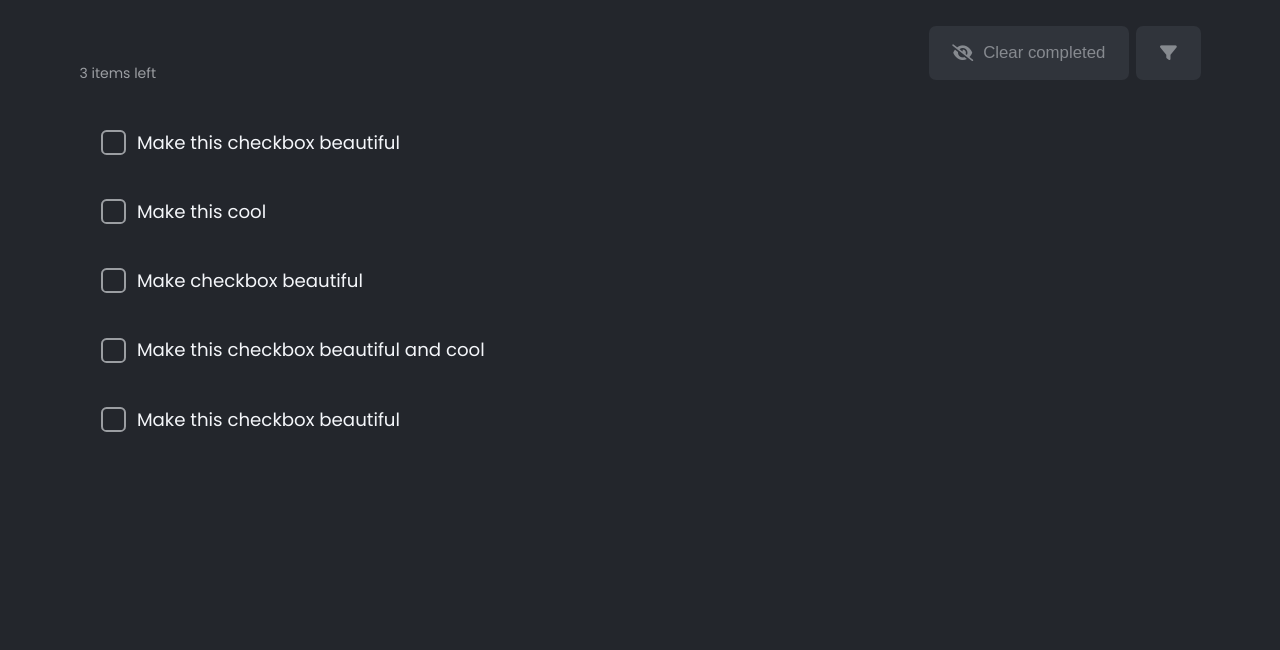
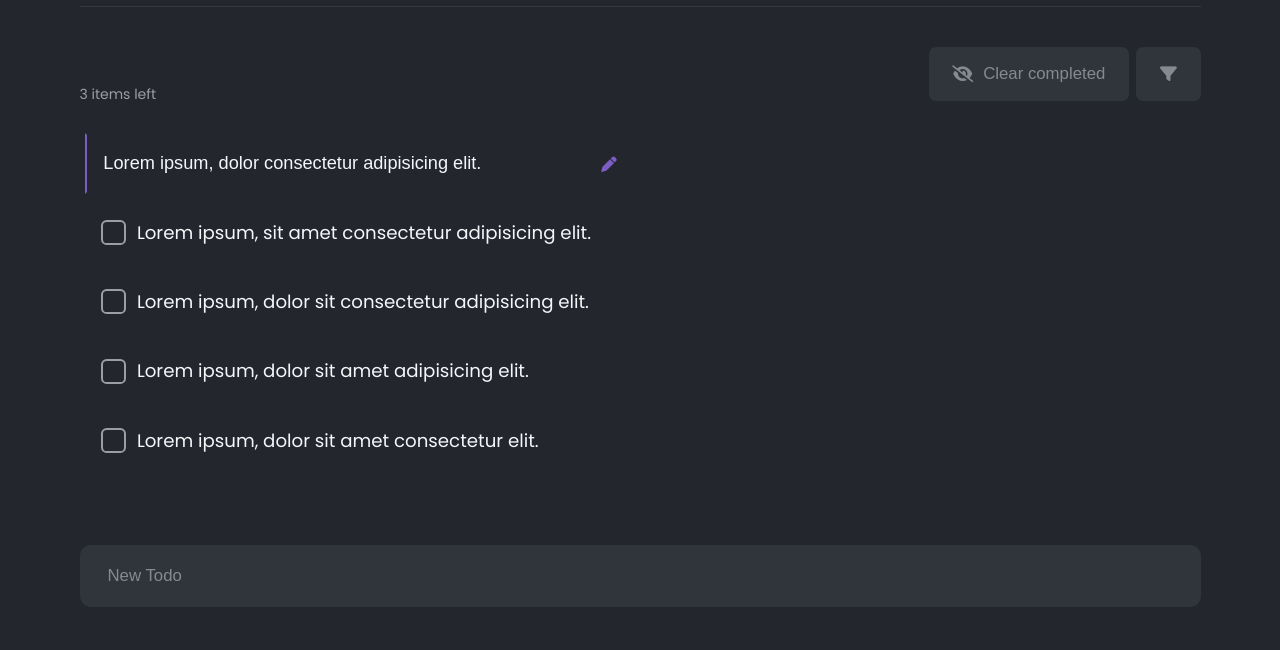
Before and after one commit to Alex-Lar/Todolist-frontend, a website with bundled scripts: page src/index.html in a window 1280 px wide. Shown: the part 150-800 px from the top of the page. Built offline with nearby package versions, Linux system fonts and the light colour scheme.

Commit message:
add: edit input element

```diff
--- a/src/index.html
+++ b/src/index.html
@@ -1,13 +1,15 @@
 <!DOCTYPE html>
 <html lang="en">
-
   <head>
     <title>ToDo List</title>
     <meta charset="UTF-8" />
     <meta name="viewport" content="width=device-width, initial-scale=1" />
     <link href="./public/css/reset.css" rel="stylesheet" />
     <link href="./public/css/styles.css" rel="stylesheet" />
-  <script src="https://kit.fontawesome.com/5d73d7886d.js" crossorigin="anonymous"></script>
+    <script
+      src="https://kit.fontawesome.com/5d73d7886d.js"
+      crossorigin="anonymous"
+    ></script>
   </head>
 
   <body>
@@ -19,7 +21,11 @@
         </div>
 
         <div class="avatar-wrapper">
-        <img class="avatar" src="./public/img/avatar.png" alt="user avatar image" />
+          <img
+            class="avatar"
+            src="./public/img/avatar.png"
+            alt="user avatar image"
+          />
         </div>
       </header>
 
@@ -57,11 +63,18 @@
             <label>
               <input type="checkbox" name="todo" class="toggle" />
               <span class="fake"></span>
-            <span class="todo-text">Make this checkbox beautiful</span>
-            <button class="destroy">
+              <span class="todo-text"
+                >Lorem ipsum, dolor consectetur adipisicing elit.</span
+              >
+              <input
+                type="text"
+                class="edit"
+                value="Lorem ipsum, dolor consectetur adipisicing elit."
+              />
+              <button class="button-destroy">
                 <i class="fa-solid fa-xmark"></i>
               </button>
-            <button class="edit">
+              <button class="button-edit active">
                 <i class="fa-solid fa-pen"></i>
               </button>
             </label>
@@ -70,11 +83,13 @@
             <label>
               <input type="checkbox" name="todo" class="toggle" />
               <span class="fake"></span>
-            <span class="todo-text">Make this cool</span>
-            <button class="destroy">
+              <span class="todo-text"
+                >Lorem ipsum, sit amet consectetur adipisicing elit.</span
+              >
+              <button class="button-destroy">
                 <i class="fa-solid fa-xmark"></i>
               </button>
-            <button class="edit">
+              <button class="button-edit">
                 <i class="fa-solid fa-pen"></i>
               </button>
             </label>
@@ -83,11 +98,13 @@
             <label>
               <input type="checkbox" name="todo" class="toggle" />
               <span class="fake"></span>
-            <span class="todo-text">Make checkbox beautiful</span>
-            <button class="destroy">
+              <span class="todo-text"
+                >Lorem ipsum, dolor sit consectetur adipisicing elit.</span
+              >
+              <button class="button-destroy">
                 <i class="fa-solid fa-xmark"></i>
               </button>
-            <button class="edit">
+              <button class="button-edit">
                 <i class="fa-solid fa-pen"></i>
               </button>
             </label>
@@ -96,11 +113,13 @@
             <label>
               <input type="checkbox" name="todo" class="toggle" />
               <span class="fake"></span>
-            <span class="todo-text">Make this checkbox beautiful and cool</span>
-            <button class="destroy">
+              <span class="todo-text"
+                >Lorem ipsum, dolor sit amet adipisicing elit.</span
+              >
+              <button class="button-destroy">
                 <i class="fa-solid fa-xmark"></i>
               </button>
-            <button class="edit">
+              <button class="button-edit">
                 <i class="fa-solid fa-pen"></i>
               </button>
             </label>
@@ -109,11 +128,13 @@
             <label>
               <input type="checkbox" name="todo" class="toggle" />
               <span class="fake"></span>
-            <span class="todo-text">Make this checkbox beautiful</span>
-            <button class="destroy">
+              <span class="todo-text"
+                >Lorem ipsum, dolor sit amet consectetur elit.</span
+              >
+              <button class="button-destroy">
                 <i class="fa-solid fa-xmark"></i>
               </button>
-            <button class="edit">
+              <button class="button-edit">
                 <i class="fa-solid fa-pen"></i>
               </button>
             </label>
@@ -122,11 +143,13 @@
             <label>
               <input type="checkbox" name="todo" class="toggle" />
               <span class="fake"></span>
-            <span class="todo-text">Make this checkbox beautiful and cool</span>
-            <button class="destroy">
+              <span class="todo-text"
+                >Lorem ipsum, dolor sit amet consectetur adipisicing.</span
+              >
+              <button class="button-destroy">
                 <i class="fa-solid fa-xmark"></i>
               </button>
-            <button class="edit">
+              <button class="button-edit">
                 <i class="fa-solid fa-pen"></i>
               </button>
             </label>
@@ -135,11 +158,13 @@
             <label>
               <input type="checkbox" name="todo" class="toggle" />
               <span class="fake"></span>
-            <span class="todo-text">This checkbox beautiful</span>
-            <button class="destroy">
+              <span class="todo-text"
+                >Lorem dolor sit amet consectetur adipisicing elit.</span
+              >
+              <button class="button-destroy">
                 <i class="fa-solid fa-xmark"></i>
               </button>
-            <button class="edit">
+              <button class="button-edit">
                 <i class="fa-solid fa-pen"></i>
               </button>
             </label>
@@ -148,22 +173,23 @@
             <label>
               <input type="checkbox" name="todo" class="toggle" />
               <span class="fake"></span>
-            <span class="todo-text">checkbox beautiful</span>
-            <button class="destroy">
+              <span class="todo-text"
+                >Lorem ipsum, amet consectetur adipisicing elit.</span
+              >
+              <button class="button-destroy">
                 <i class="fa-solid fa-xmark"></i>
               </button>
-            <button class="edit">
+              <button class="button-edit">
                 <i class="fa-solid fa-pen"></i>
               </button>
             </label>
           </li>
         </ul>
 
-      <!-- <input type="text" class="new-todo" /> -->
+        <input type="text" class="new-todo" placeholder="New Todo" />
       </section>
     </section>
 
     <script type="module" src="./index.js"></script>
   </body>
-
 </html>
--- a/src/public/css/styles.css
+++ b/src/public/css/styles.css
@@ -224,6 +224,10 @@ button.active:active {
   position: relative;
 }
 
+.todo-list li {
+  transition: all var(--transition-1);
+}
+
 .todo-list li:hover {
   background-color: var(--gray-2);
   border-radius: 0.5rem;
@@ -317,18 +321,18 @@ button.active:active {
   text-decoration: line-through;
 }
 
-.destroy i {
+.button-destroy i {
   font-size: 1.4rem;
   line-height: 0;
 }
 
-.edit i {
+.button-edit i {
   font-size: 1.1rem;
   line-height: 0;
 }
 
-.destroy,
-.edit {
+.button-destroy,
+.button-edit {
   display: none;
   padding: unset;
   width: 2.5rem;
@@ -337,8 +341,8 @@ button.active:active {
   transition: all var(--transition-1);
 }
 
-.todo-list li:hover .destroy,
-.todo-list li:hover .edit {
+.todo-list li:hover .button-destroy,
+.todo-list li:hover .button-edit {
   display: flex;
   align-items: center;
   justify-content: center;
@@ -349,33 +353,103 @@ button.active:active {
   transform: translateY(-50%);
 }
 
-.todo-list li:hover .destroy {
+.todo-list li:hover .button-destroy {
   right: -6rem;
 }
 
-.todo-list li:hover .edit {
+.todo-list li:hover .button-edit {
   right: -3rem;
 }
 
-.destroy:hover {
+.button-destroy:hover {
   color: #ff7383b7;
   background-color: unset;
 }
 
-.edit:hover {
+.button-edit:hover {
   color: #a073ffb7;
   background-color: unset;
 }
 
-.destroy:active,
-.edit:active {
+.button-destroy:active,
+.button-edit:active {
   background-color: #393c44b4;
+}
+
+.button-edit.active {
+  display: flex;
+  align-items: center;
+  justify-content: center;
+
+  position: absolute;
+  top: 50%;
+  right: -3rem;
+  color: #a073ffb7;
+  background-color: unset;
+
+  transform: translateY(-50%);
+}
+
+.button-edit.active:active {
+  background-color: var(--gray-1);
+}
+
+.edit {
+  position: absolute;
+  left: 1%;
+  z-index: 3;
+  color: var(--white-1);
+  background-color: var(--black-1);
+
+  outline: unset;
+  border: 2px solid transparent;
+  border-left: 2px solid #a073ffb7;
+
+  width: 95%;
+  font-size: 1.3rem;
+  padding: 1.3rem 1.2rem;
+  transition: all var(--transition-1);
+}
+
+.edit:hover {
+  background-color: var(--gray-2);
+}
+
+.todo-list li:hover .edit {
+  background-color: var(--gray-2);
+}
+
+.edit:focus {
+  border: 2px solid #a073ffb7;
+}
+
+/* New Todo */
+
+.new-todo {
+  width: 100%;
+  margin-top: 4rem;
+  padding: 1.5rem 2rem;
+
+  border: none;
+  border-radius: 0.8rem;
+
+  font-size: 1.2rem;
+  background-color: var(--gray-1);
+  color: var(--white-2);
+}
+
+.new-todo::placeholder {
+  color: var(--white-3);
 }
 
 /* Media */
 @media (min-width: 1024px) {
   html {
     font-size: var(--fs-desctop);
+  }
+
+  body {
+    padding: 6rem 2.3rem 2rem;
   }
 
   .todoapp {
```
Lines whose indentation alone changed are shown as unchanged.
